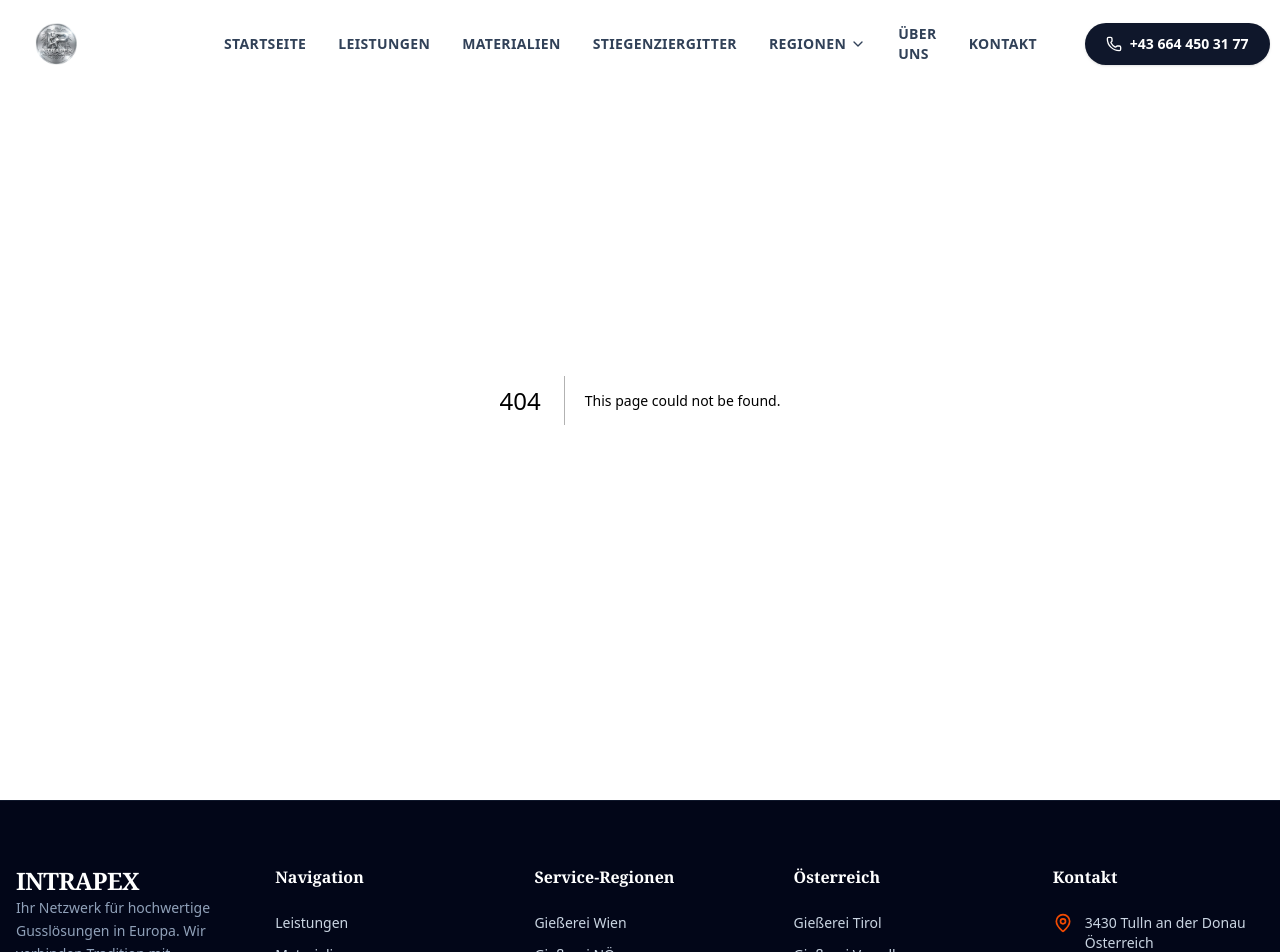
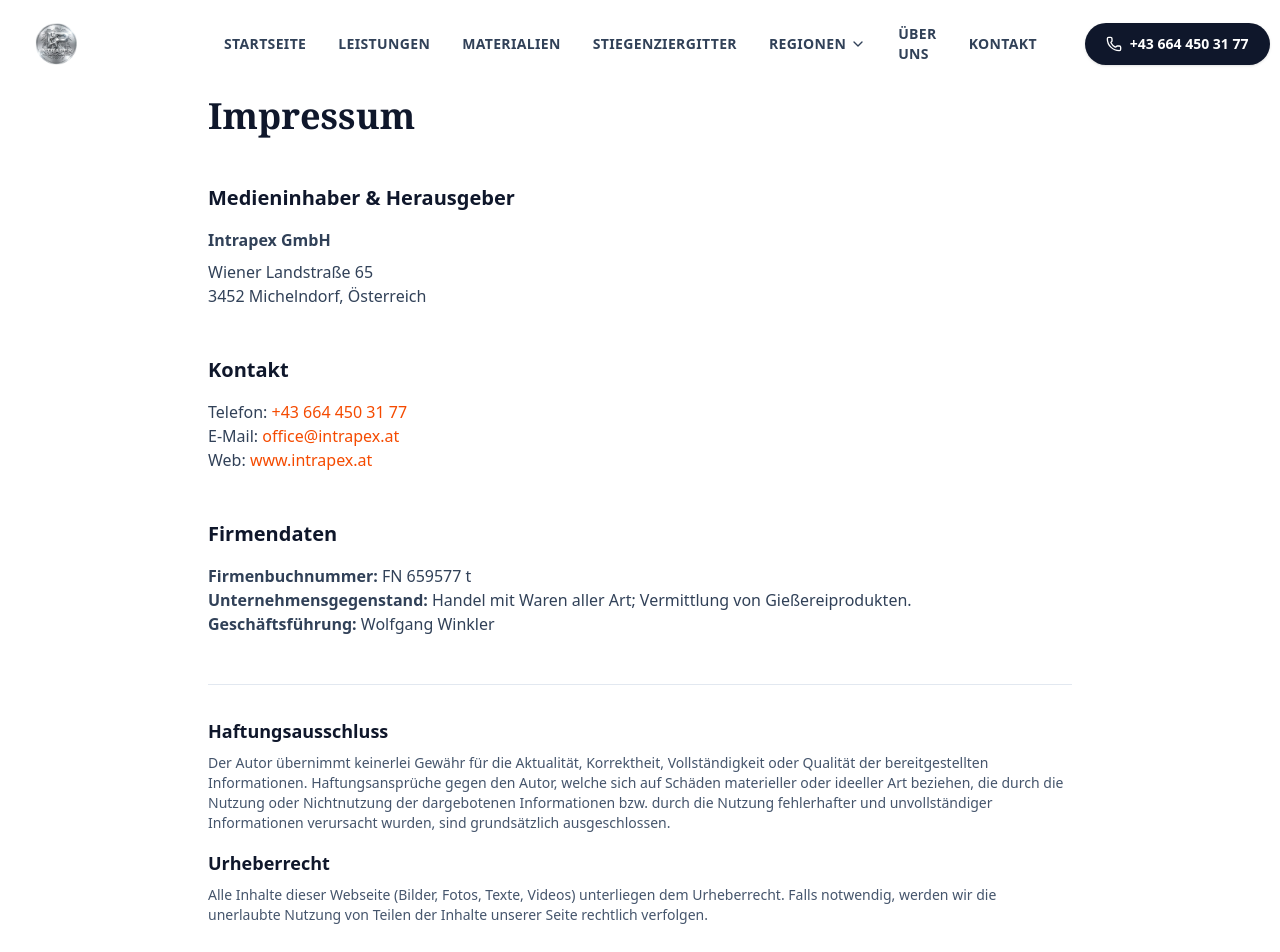
Before and after one commit to paddy-droid/intrapex, a Next.js app: page /impressum in a window 1280 px wide. Before the commit this address had no page. Shown: the top 952 px of the page. Built offline with nearby package versions, Linux system fonts and the light colour scheme; a web font is replaced by a local one.

Commit message:
fix: Final video implementation with user adjustments

```diff
--- a/src/app/giesserei-oberoesterreich/page.tsx
+++ b/src/app/giesserei-oberoesterreich/page.tsx
@@ -15,6 +15,7 @@
 import { TechnicalDataSection } from "@/components/sections/TechnicalDataSection";
 import { AluminumCastSection } from "@/components/sections/AluminumCastSection";
 import ExplainerModal from "@/components/ui/ExplainerVideo";
+import SchemaMarkup from "@/components/seo/SchemaMarkup";
 
 export const metadata: Metadata = {
     title: "Gießerei Oberösterreich | Industrieguss & Stahlindustrie Intrapex",
@@ -23,8 +24,64 @@
 };
 
 export default function GiessereiOberoesterreich() {
+    const regionSchema = {
+        "@context": "https://schema.org",
+        "@type": "Service",
+        "name": "Industrieguss Oberösterreich",
+        "provider": {
+            "@type": "Organization",
+            "name": "Intrapex"
+        },
+        "areaServed": {
+            "@type": "State",
+            "name": "Oberösterreich"
+        },
+        "description": "Hochwertiger Industrie-Guss für Maschinenbau und Stahlindustrie in Oberösterreich.",
+        "hasOfferCatalog": {
+            "@type": "OfferCatalog",
+            "name": "Guss-Portfolio",
+            "itemListElement": [
+                {
+                    "@type": "Offer",
+                    "itemOffered": {
+                        "@type": "Service",
+                        "name": "Grauguss"
+                    }
+                },
+                {
+                    "@type": "Offer",
+                    "itemOffered": {
+                        "@type": "Service",
+                        "name": "Sphäroguss"
+                    }
+                }
+            ]
+        }
+    };
+
+    const breadcrumbSchema = {
+        "@context": "https://schema.org",
+        "@type": "BreadcrumbList",
+        "itemListElement": [
+            {
+                "@type": "ListItem",
+                "position": 1,
+                "name": "Home",
+                "item": "https://intrapex.at"
+            },
+            {
+                "@type": "ListItem",
+                "position": 2,
+                "name": "Gießerei Oberösterreich",
+                "item": "https://intrapex.at/giesserei-oberoesterreich"
+            }
+        ]
+    };
+
     return (
         <div className="flex flex-col w-full bg-slate-50">
+            <SchemaMarkup schema={regionSchema} />
+            <SchemaMarkup schema={breadcrumbSchema} />
             {/* 1. Hero Section */}
             <section className="relative w-full h-[85vh] min-h-[700px] flex items-center justify-center overflow-hidden">
                 <video
--- /dev/null
+++ b/src/app/impressum/page.tsx
@@ -0,0 +1,51 @@
+import type { Metadata } from "next";
+
+export const metadata: Metadata = {
+    title: "Impressum | Intrapex GmbH",
+    description: "Rechtliche Informationen zur Intrapex GmbH.",
+};
+
+export default function Impressum() {
+    return (
+        <div className="flex flex-col w-full bg-white">
+            <section className="py-24 container max-w-4xl mx-auto px-4">
+                <h1 className="text-4xl font-serif font-bold text-slate-900 mb-12">Impressum</h1>
+
+                <div className="space-y-12 text-slate-700">
+                    <div>
+                        <h2 className="text-xl font-bold text-slate-900 mb-4">Medieninhaber & Herausgeber</h2>
+                        <p className="mb-2"><strong>Intrapex GmbH</strong></p>
+                        <p>Wiener Landstraße 65</p>
+                        <p>3452 Michelndorf, Österreich</p>
+                    </div>
+
+                    <div>
+                        <h2 className="text-xl font-bold text-slate-900 mb-4">Kontakt</h2>
+                        <p>Telefon: <a href="tel:+436644503177" className="text-orange-600 hover:text-orange-700">+43 664 450 31 77</a></p>
+                        <p>E-Mail: <a href="mailto:office@intrapex.at" className="text-orange-600 hover:text-orange-700">office@intrapex.at</a></p>
+                        <p>Web: <a href="https://intrapex.at" className="text-orange-600 hover:text-orange-700">www.intrapex.at</a></p>
+                    </div>
+
+                    <div>
+                        <h2 className="text-xl font-bold text-slate-900 mb-4">Firmendaten</h2>
+                        <p><strong>Firmenbuchnummer:</strong> FN 659577 t</p>
+                        {/* Add FB-Gericht if known, usually St. Pölten for Michelndorf but keep generic if unsure or user didn't specify */}
+                        <p><strong>Unternehmensgegenstand:</strong> Handel mit Waren aller Art; Vermittlung von Gießereiprodukten.</p>
+                        <p><strong>Geschäftsführung:</strong> Wolfgang Winkler</p>
+                    </div>
+
+                    <div className="pt-8 border-t border-slate-200">
+                        <h3 className="text-lg font-bold text-slate-900 mb-2">Haftungsausschluss</h3>
+                        <p className="text-sm text-slate-600 mb-4">
+                            Der Autor übernimmt keinerlei Gewähr für die Aktualität, Korrektheit, Vollständigkeit oder Qualität der bereitgestellten Informationen. Haftungsansprüche gegen den Autor, welche sich auf Schäden materieller oder ideeller Art beziehen, die durch die Nutzung oder Nichtnutzung der dargebotenen Informationen bzw. durch die Nutzung fehlerhafter und unvollständiger Informationen verursacht wurden, sind grundsätzlich ausgeschlossen.
+                        </p>
+                        <h3 className="text-lg font-bold text-slate-900 mb-2">Urheberrecht</h3>
+                        <p className="text-sm text-slate-600">
+                            Alle Inhalte dieser Webseite (Bilder, Fotos, Texte, Videos) unterliegen dem Urheberrecht. Falls notwendig, werden wir die unerlaubte Nutzung von Teilen der Inhalte unserer Seite rechtlich verfolgen.
+                        </p>
+                    </div>
+                </div>
+            </section>
+        </div>
+    );
+}
--- a/src/app/kontakt/page.tsx
+++ b/src/app/kontakt/page.tsx
@@ -2,6 +2,7 @@
 import type { Metadata } from "next";
 import ContactForm from "@/components/ContactForm";
 import ExplainerModal from "@/components/ui/ExplainerVideo";
+import SchemaMarkup from "@/components/seo/SchemaMarkup";
 
 export const metadata: Metadata = {
     title: "Kontakt zur Gießerei: Anfrage für Wien & Niederösterreich",
@@ -9,8 +10,40 @@
 };
 
 export default function Kontakt() {
+    const localBusinessSchema = {
+        "@context": "https://schema.org",
+        "@type": "LocalBusiness",
+        "name": "Intrapex GmbH",
+        "image": "https://intrapex.at/logo-intrapex.png",
+        "telephone": "+43 664 450 31 77",
+        "email": "office@intrapex.at",
+        "address": {
+            "@type": "PostalAddress",
+            "streetAddress": "Wiener Landstraße 65",
+            "addressLocality": "Michelndorf",
+            "postalCode": "3452",
+            "addressCountry": "AT"
+        },
+        "openingHoursSpecification": [
+            {
+                "@type": "OpeningHoursSpecification",
+                "dayOfWeek": ["Monday", "Tuesday", "Wednesday", "Thursday"],
+                "opens": "08:00",
+                "closes": "16:00"
+            },
+            {
+                "@type": "OpeningHoursSpecification",
+                "dayOfWeek": "Friday",
+                "opens": "08:00",
+                "closes": "12:00"
+            }
+        ],
+        "url": "https://intrapex.at/kontakt"
+    };
+
     return (
         <div className="flex flex-col w-full bg-slate-50">
+            <SchemaMarkup schema={localBusinessSchema} />
 
             {/* Header */}
             <section className="bg-slate-900 py-16 text-center">
@@ -46,7 +79,7 @@
                                 <MapPin className="h-6 w-6 text-orange-500 flex-shrink-0 mt-1" />
                                 <div>
                                     <h4 className="font-bold mb-1">Anschrift</h4>
-                                    <p className="text-slate-300">Intrapex<br />Platzhalter Straße 1<br />3430 Tulln an der Donau<br />Österreich</p>
+                                    <p className="text-slate-300">Intrapex GmbH<br />Wiener Landstraße 65<br />3452 Michelndorf<br />Österreich</p>
                                 </div>
                             </div>
                             <div className="flex items-start gap-4">
--- a/src/app/layout.tsx
+++ b/src/app/layout.tsx
@@ -3,6 +3,7 @@
 import "./globals.css";
 import { Header } from "@/components/layout/Header";
 import { Footer } from "@/components/layout/Footer";
+import SchemaMarkup from "@/components/seo/SchemaMarkup";
 
 const playfair = Playfair_Display({
   subsets: ["latin"],
@@ -20,8 +21,34 @@
   title: "Intrapex - Gusslösungen & Stiegenziergitter",
   description: "Ihr Netzwerk für hochwertige Gusslösungen in Europa. Spezialisiert auf Stiegenziergitter, Grauguss und Sonderanfertigungen.",
   metadataBase: new URL('https://intrapex.at'),
+  alternates: {
+    canonical: '/',
+  },
   icons: {
     icon: "/logo-intrapex.png",
+    apple: "/logo-intrapex.png",
+  },
+  openGraph: {
+    title: "Intrapex - Gusslösungen & Stiegenziergitter",
+    description: "Ihr Netzwerk für hochwertige Gusslösungen in Europa. Grau-, Sphäro- und Stahlguss.",
+    url: 'https://intrapex.at',
+    siteName: 'Intrapex',
+    locale: 'de_AT',
+    type: 'website',
+    images: [
+      {
+        url: '/industrieguss-serien.webp',
+        width: 1200,
+        height: 630,
+        alt: 'Intrapex Industrieguss',
+      },
+    ],
+  },
+  twitter: {
+    card: 'summary_large_image',
+    title: "Intrapex - Gusslösungen & Stiegenziergitter",
+    description: "Ihr Netzwerk für hochwertige Gusslösungen in Europa.",
+    images: ['/industrieguss-serien.webp'],
   },
   verification: {
     google: "wDOZHPqlaIzzeb_YJf7J-mdV8O3HxveErDTNCOjhabI",
@@ -33,11 +60,44 @@
 }: Readonly<{
   children: React.ReactNode;
 }>) {
+  const organizationSchema = {
+    "@context": "https://schema.org",
+    "@type": "Organization",
+    "name": "Intrapex GmbH",
+    "url": "https://intrapex.at",
+    "logo": "https://intrapex.at/logo-intrapex.png",
+    "description": "Ihr Netzwerk für hochwertige Gusslösungen in Europa. Spezialisiert auf Stiegenziergitter, Grauguss und Sonderanfertigungen.",
+    "border": "AT",
+    "identifier": "FN 659577 t",
+    "foundedDate": "1974",
+    "founders": [
+      {
+        "@type": "Person",
+        "name": "Ing. Heinrich Winkler"
+      }
+    ],
+    "contactPoint": {
+      "@type": "ContactPoint",
+      "telephone": "+43 664 450 31 77",
+      "contactType": "customer service",
+      "areaServed": "AT",
+      "availableLanguage": "German"
+    },
+    "address": {
+      "@type": "PostalAddress",
+      "streetAddress": "Wiener Landstraße 65",
+      "addressLocality": "Michelndorf",
+      "postalCode": "3452",
+      "addressCountry": "AT"
+    }
+  };
+
   return (
     <html lang="de">
       <body
         className={`${playfair.variable} ${manrope.variable} font-sans antialiased min-h-screen flex flex-col bg-slate-50`}
       >
+        <SchemaMarkup schema={organizationSchema} />
         <Header />
         <main className="flex-1">
           {children}
--- a/src/app/page.tsx
+++ b/src/app/page.tsx
@@ -27,6 +27,7 @@
 import { AluminumCastSection } from "@/components/sections/AluminumCastSection";
 
 import type { Metadata } from "next";
+import SchemaMarkup from "@/components/seo/SchemaMarkup";
 
 export const metadata: Metadata = {
   title: "Intrapex: Gießerei-Netzwerk für Wien & Niederösterreich",
@@ -35,8 +36,21 @@
 };
 
 export default function Home() {
+  const websiteSchema = {
+    "@context": "https://schema.org",
+    "@type": "WebSite",
+    "name": "Intrapex",
+    "url": "https://intrapex.at",
+    "potentialAction": {
+      "@type": "SearchAction",
+      "target": "https://intrapex.at/search?q={search_term_string}",
+      "query-input": "required name=search_term_string"
+    }
+  };
+
   return (
     <div className="flex flex-col w-full">
+      <SchemaMarkup schema={websiteSchema} />
       {/* Premium Hero Section - Simplified & Responsive */}
       <section className="relative w-full min-h-[85vh] flex items-center justify-center overflow-hidden bg-slate-900 pt-20 pb-16">
         <div className="absolute inset-0 bg-[radial-gradient(circle_at_top_right,_var(--tw-gradient-stops))] from-slate-800 via-slate-950 to-black opacity-60 z-0"></div>
--- a/src/components/layout/Footer.tsx
+++ b/src/components/layout/Footer.tsx
@@ -9,7 +9,7 @@
 
                     {/* Brand */}
                     <div className="space-y-4">
-                        <span className="text-2xl font-serif font-bold text-white tracking-tight uppercase">Intrapex</span>
+                        <span className="text-2xl font-serif font-bold text-white tracking-tight uppercase">Intrapex GmbH</span>
                         <p className="text-sm text-slate-400 leading-relaxed max-w-xs">
                             Ihr Netzwerk für hochwertige Gusslösungen in Europa. Wir verbinden Tradition mit modernster Fertigungstechnologie.
                         </p>
@@ -23,6 +23,7 @@
                             <li><Link href="/materialien" className="hover:text-orange-500 transition-colors">Materialien</Link></li>
                             <li><Link href="/ueber-uns" className="hover:text-orange-500 transition-colors">Über Uns</Link></li>
                             <li><Link href="/kontakt" className="hover:text-orange-500 transition-colors">Kontakt</Link></li>
+                            <li><Link href="/impressum" className="hover:text-orange-500 transition-colors">Impressum</Link></li>
                         </ul>
                     </div>
 
@@ -55,7 +56,7 @@
                         <ul className="space-y-4 text-sm">
                             <li className="flex items-start gap-3">
                                 <MapPin className="h-5 w-5 text-orange-600 flex-shrink-0" />
-                                <span>3430 Tulln an der Donau<br />Österreich</span>
+                                <span>Intrapex GmbH<br />Wiener Landstraße 65<br />3452 Michelndorf</span>
                             </li>
                             <li className="flex items-center gap-3">
                                 <Phone className="h-5 w-5 text-orange-600 flex-shrink-0" />
--- /dev/null
+++ b/src/components/seo/SchemaMarkup.tsx
@@ -0,0 +1,14 @@
+import React from 'react';
+
+interface SchemaMarkupProps {
+    schema: Record<string, any>;
+}
+
+export default function SchemaMarkup({ schema }: SchemaMarkupProps) {
+    return (
+        <script
+            type="application/ld+json"
+            dangerouslySetInnerHTML={{ __html: JSON.stringify(schema) }}
+        />
+    );
+}
```
